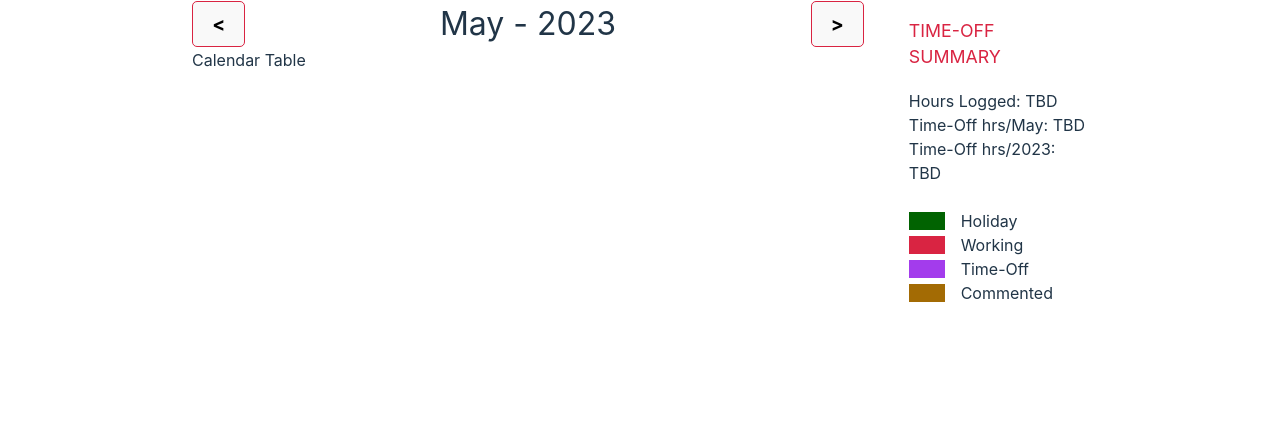
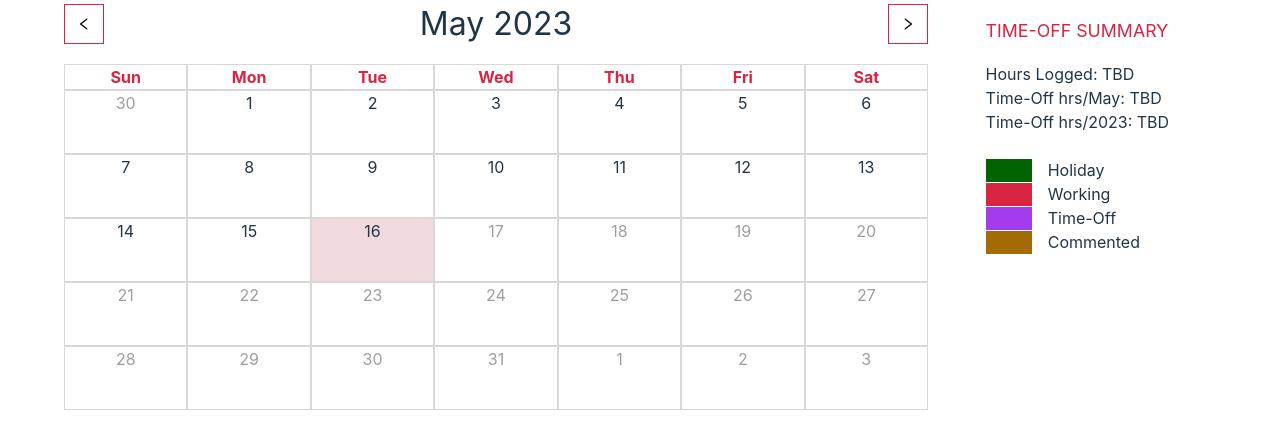
Before and after one commit to aadarsh10c/calendar-react, a React (Vite) app: page / in a window 1280 px wide. Shown: the top 448 px of the page. Built offline with nearby package versions, Linux system fonts and the light colour scheme.

Commit message:
may month static style complete

```diff
--- a/package.json
+++ b/package.json
@@ -10,8 +10,10 @@
     "preview": "vite preview"
   },
   "dependencies": {
+    "date-fns": "^2.30.0",
     "react": "^18.2.0",
-    "react-dom": "^18.2.0"
+    "react-dom": "^18.2.0",
+    "react-icons": "^4.8.0"
   },
   "devDependencies": {
     "@types/react": "^18.0.28",
--- a/src/Calendar.jsx
+++ b/src/Calendar.jsx
@@ -1,15 +1,84 @@
-import React from "react";
+import React , { useState } from "react"
+import { format,
+        endOfMonth,
+        startOfMonth,
+        endOfWeek,
+        startOfWeek,
+        addDays,
+        isSameMonth,
+        isSameDay,
+        compareAsc
+     } from 'date-fns'
+
+import { AiOutlineLeft, AiOutlineRight } from "react-icons/ai";
+
 
 export default function Calendar(){
+    const [ selectedDate , setSelectedDate] = useState( new Date ())
+    const [ activeDate , setActiveDate] = useState( new Date ())
+
+    const getDatesForCurrentWeek = ( date , selectedDate , activeDate ) => {
+        let currentDate = date
+        const week = []
+        for( let day = 0; day < 7; day++ ){
+            week.push(
+                <div className={`date ${
+                isSameMonth( currentDate , activeDate ) ? '' : 'inactiveDay' } ${
+                    isSameDay( currentDate , new Date()) ? 'bg-tr-pink' : ''} ${
+                        compareAsc( currentDate , new Date()) > 0 ? 'inactiveDay' : ''
+                    }
+            `}>
+                    {format( currentDate, 'd')}
+                </div>
+            )
+            currentDate = addDays( currentDate, 1)
+        }
+        return <>{week}</>
+    }
+
+    const getDates = () => {
+        const startOfTheSelectedMonth = startOfMonth( activeDate )
+        const endOfTheSelectedMonth = endOfMonth( activeDate )
+        const startDate = startOfWeek( startOfTheSelectedMonth )
+        const endDate = endOfWeek(endOfTheSelectedMonth )
+
+        let currentDate = startDate
+
+        const allWeeks = []
+
+        while( currentDate <= endDate ){
+            allWeeks.push(
+                getDatesForCurrentWeek( currentDate , selectedDate , activeDate )
+            )
+            currentDate = addDays( currentDate , 7)
+        }
+        return allWeeks
+
+    }
+
+    const WEEKDAYS = ['Sun','Mon','Tue','Wed','Thu','Fri','Sat']
+    const daysInWeek = [ ...WEEKDAYS].map( day => {
+        return(
+        <div className="dayRow">
+            {day}
+        </div>
+    )})
     return(
         <div className="calendar">
           <div className="calendar-nav flex align-center justify-between">
-          <button className="btn">&lt;</button>
-            <h1 >May - 2023</h1>
-            <button className="btn">&gt;</button>
+            <AiOutlineLeft
+                className="navIcon"
+                onClick={() => setActiveDate(subMonths(activeDate, 1))}
+            />
+              <h1>{format( activeDate , "MMM yyyy")}</h1>
+              <AiOutlineRight
+                className="navIcon"
+                onClick={() => setActiveDate(addMonths(activeDate, 1))}
+                />
           </div>
           <div className="calendar-table">
-            Calendar Table
+                {daysInWeek}
+                {getDates()}
           </div>
         </div>
     )
--- a/src/index.css
+++ b/src/index.css
@@ -14,7 +14,7 @@
   -webkit-text-size-adjust: 100%;
 
   --pink:rgb(217, 36, 66);
-  --transparent-pink:rgb(213, 160, 169);
+  --transparent-pink:rgba(217, 165, 174, 0.409);
   --green:rgb(1, 99, 1);
   --purple:rgb(163, 60, 236);
   --orange:rgb(163, 107, 4);
@@ -132,12 +132,10 @@ body{
 
 
 
-.grid{
-  display: grid;
-}
+
 
 .container{
-  max-width: 60rem;
+  max-width: 95%;
   padding-inline: 2em;
   margin-inline: auto;
   /* background-color: lightpink; */
@@ -223,22 +221,49 @@ body{
 
   .calendar-nav{
     width:100%;
+    margin-bottom: 1em;
   }
 
-  .btn{
-    font-family: inherit;
-    font-weight: bold;
-    font-size: 1.2em;
-    overflow: visible;
-    padding:.5em 1em;
-    border: 1px solid var(--pink);
-    border-radius: 5px;
-    cursor:pointer;
+  .calendar-table{
+    width: 100%;
+    /* background-color: lightblue; */
+    display: grid;
+    /* grid-template-columns: repeat(7 , 1fx); */
+    grid-template-columns: repeat(7, 1fr);
+    text-align: center;
   }
 
-  .btn:hover{
-    background-color: rgba(211, 191, 191, 0.542);
+  .dayRow{
+    color: var( --pink);
+    font-weight: bold;
+    border: 1px solid rgb(219, 215, 215);
+
   }
+
+  .date{
+    border: 1px solid rgb(219, 215, 215);
+    height: 4em;
+    cursor: pointer;
+  }
+
+  .inactiveDay{
+    color: #9e9e9e;
+  }
+
+  .navIcon {
+    width: 2.5em;
+    height: 2.5em;
+    padding: .7em;
+    cursor: pointer;
+    color: black;
+    border: 1px solid var(--pink)
+  }
+
+  .navIcon:hover {
+    background: #efefee;
+  }
+
+
 
 /* --------------------------------------------- */
 @media (prefers-color-scheme: light) {
```
Also changed, not shown: 1 other file (tests, documents, lock files or other folders).
